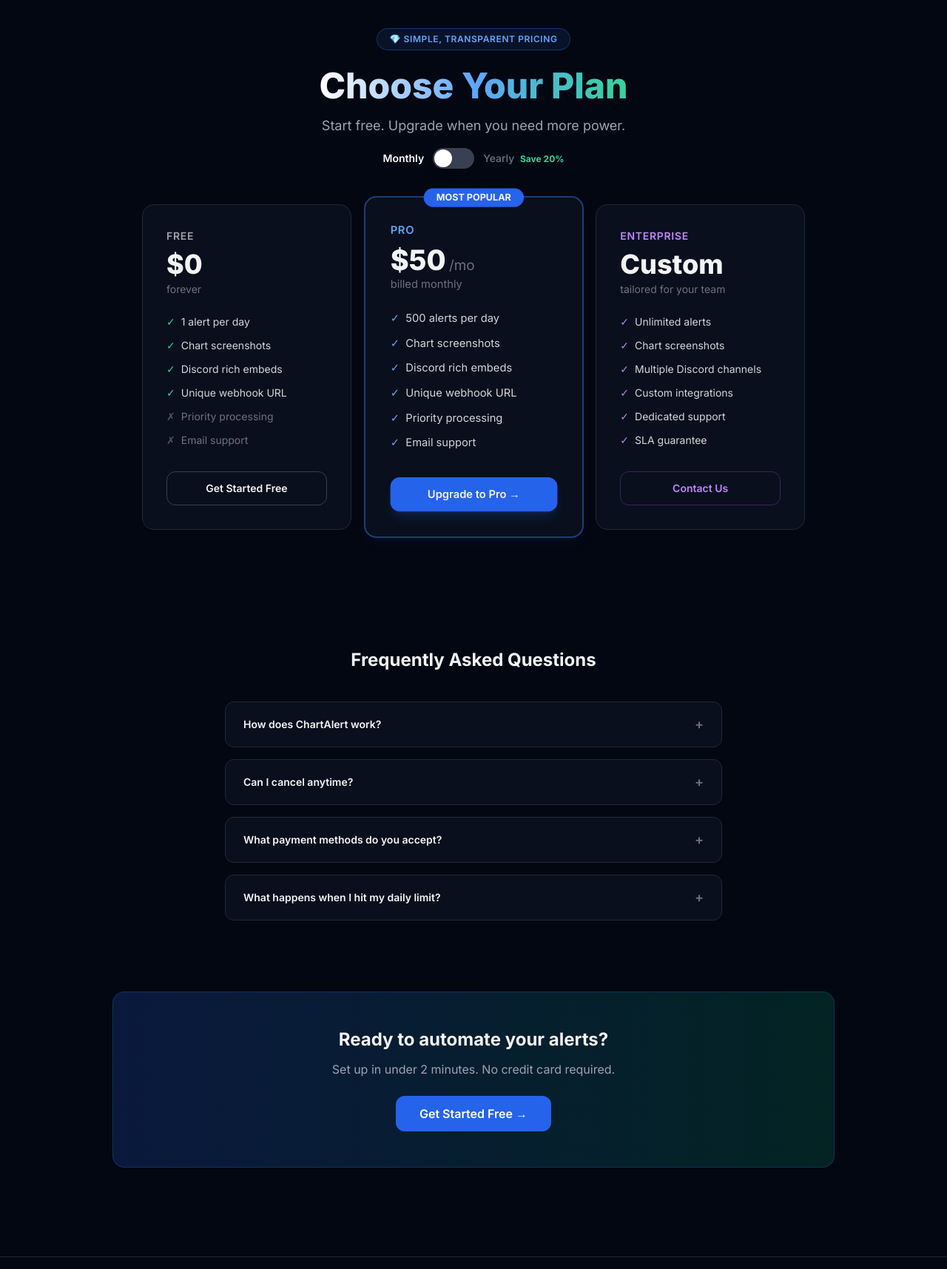
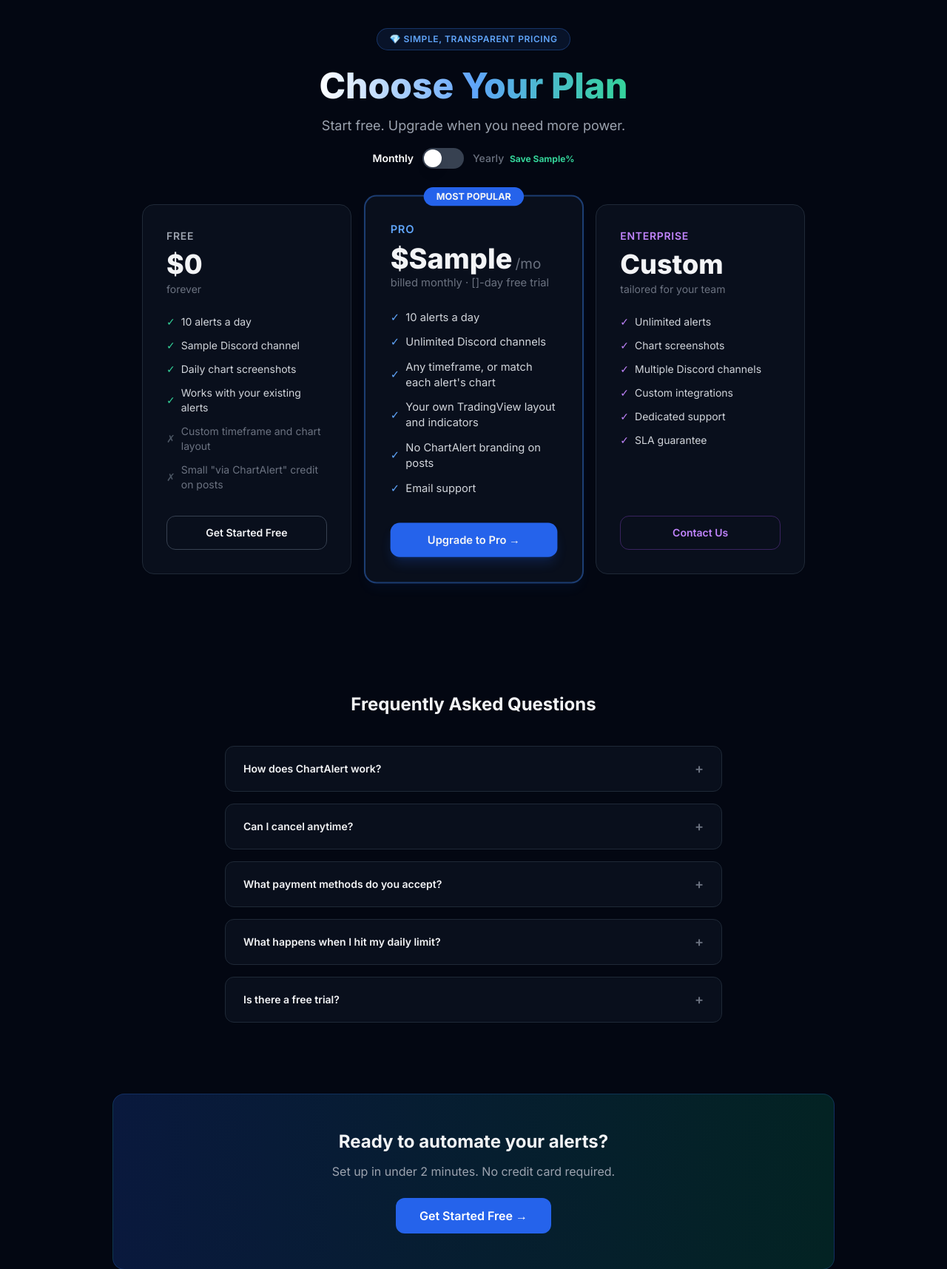
Before and after one commit to FarrukhTahir5/tv-to-discord-saas, a Python web app: template app/templates/pricing.html in a window 1280 px wide. Shown: the part 131-1846 px from the top of the page at 74% size. Run offline with Jinja, Linux system fonts and the light colour scheme; the template is opened without the code that fills it: most values are stand-ins (such as "Sample title", 1, 10 or a date in 2020); some libraries are stand-ins or nearby versions.

Commit message:
New pricing: Pro $19/month ($15 yearly), 7-day trial, feature-gated Free
- Pro $19/month or $15/month billed yearly; prices come from config and
  are shared by every page through a template global
- Every signup gets a 7-day Pro trial, no card
- Free: 3 alerts a day, 1 Discord channel, daily chart only, and a
  clickable "via ChartAlert" credit on each post
- Pro: unlimited channels, custom timeframe and chart layout, unbranded
- Existing free users keep extra channels and saved settings; the
  worker just ignores Pro settings while they're on Free
- Landing page no longer claims <5s delivery

Co-Authored-By: Claude Opus 5.5 <noreply@anthropic.com>

```diff
--- a/app/templates/pricing.html
+++ b/app/templates/pricing.html
@@ -27,7 +27,7 @@
             </div>
         </button>
         <span id="label-yearly" class="text-sm font-medium text-gray-500">Yearly
-            <span class="text-emerald-400 text-xs font-bold ml-1">Save 20%</span>
+            <span class="text-emerald-400 text-xs font-bold ml-1">Save {{ plans.yearly_saving_pct }}%</span>
         </span>
     </div>
 
@@ -39,14 +39,14 @@
             <div class="text-4xl font-extrabold mb-1">$0</div>
             <div class="text-sm text-gray-500 mb-6">forever</div>
             <ul class="space-y-3 text-sm text-gray-300 flex-1">
-                <li class="flex items-center gap-2"><span class="text-emerald-400">✓</span> 1 alert per day</li>
-                <li class="flex items-center gap-2"><span class="text-emerald-400">✓</span> Chart screenshots</li>
-                <li class="flex items-center gap-2"><span class="text-emerald-400">✓</span> Discord rich embeds</li>
-                <li class="flex items-center gap-2"><span class="text-emerald-400">✓</span> Unique webhook URL</li>
+                <li class="flex items-center gap-2"><span class="text-emerald-400">✓</span> {{ plans.free_alerts }} alerts a day</li>
+                <li class="flex items-center gap-2"><span class="text-emerald-400">✓</span> {{ plans.free_channels }} Discord channel</li>
+                <li class="flex items-center gap-2"><span class="text-emerald-400">✓</span> Daily chart screenshots</li>
+                <li class="flex items-center gap-2"><span class="text-emerald-400">✓</span> Works with your existing alerts</li>
                 <li class="flex items-center gap-2"><span class="text-gray-600">✗</span> <span
-                        class="text-gray-500">Priority processing</span></li>
+                        class="text-gray-500">Custom timeframe and chart layout</span></li>
                 <li class="flex items-center gap-2"><span class="text-gray-600">✗</span> <span
-                        class="text-gray-500">Email support</span></li>
+                        class="text-gray-500">Small "via ChartAlert" credit on posts</span></li>
             </ul>
             <a href="/register"
                 class="block mt-8 text-center py-3 border border-gray-700 rounded-xl text-sm font-semibold hover:bg-gray-800 transition">
@@ -62,16 +62,16 @@
             </div>
             <div class="text-sm font-semibold text-blue-400 uppercase tracking-wider mb-2">Pro</div>
             <div class="flex items-baseline gap-1">
-                <span id="pro-price" class="text-4xl font-extrabold">$50</span>
+                <span id="pro-price" class="text-4xl font-extrabold">${{ plans.pro_monthly }}</span>
                 <span id="pro-period" class="text-lg font-normal text-gray-500">/mo</span>
             </div>
-            <div id="pro-billing-note" class="text-sm text-gray-500 mb-6">billed monthly</div>
+            <div id="pro-billing-note" class="text-sm text-gray-500 mb-6">billed monthly · {{ plans.trial_days }}-day free trial</div>
             <ul class="space-y-3 text-sm text-gray-300 flex-1">
-                <li class="flex items-center gap-2"><span class="text-blue-400">✓</span> 500 alerts per day</li>
-                <li class="flex items-center gap-2"><span class="text-blue-400">✓</span> Chart screenshots</li>
-                <li class="flex items-center gap-2"><span class="text-blue-400">✓</span> Discord rich embeds</li>
-                <li class="flex items-center gap-2"><span class="text-blue-400">✓</span> Unique webhook URL</li>
-                <li class="flex items-center gap-2"><span class="text-blue-400">✓</span> Priority processing</li>
+                <li class="flex items-center gap-2"><span class="text-blue-400">✓</span> {{ plans.pro_alerts }} alerts a day</li>
+                <li class="flex items-center gap-2"><span class="text-blue-400">✓</span> Unlimited Discord channels</li>
+                <li class="flex items-center gap-2"><span class="text-blue-400">✓</span> Any timeframe, or match each alert's chart</li>
+                <li class="flex items-center gap-2"><span class="text-blue-400">✓</span> Your own TradingView layout and indicators</li>
+                <li class="flex items-center gap-2"><span class="text-blue-400">✓</span> No ChartAlert branding on posts</li>
                 <li class="flex items-center gap-2"><span class="text-blue-400">✓</span> Email support</li>
             </ul>
             <form action="/billing/create-checkout" method="POST" id="pro-form">
@@ -151,7 +151,18 @@
             </summary>
             <p class="text-sm text-gray-400 mt-3">
                 Alerts beyond your daily limit are dropped and won't be forwarded to Discord. Your counter resets at
-                midnight UTC each day. Upgrade to Pro for 500 alerts/day.
+                midnight UTC each day. Upgrade to Pro for {{ plans.pro_alerts }} alerts a day.
+            </p>
+        </details>
+
+        <details class="group bg-gray-900/50 border border-gray-800 rounded-xl px-6 py-4 cursor-pointer">
+            <summary class="flex justify-between items-center font-semibold text-sm">
+                Is there a free trial?
+                <span class="text-gray-500 group-open:rotate-45 transition-transform text-lg">+</span>
+            </summary>
+            <p class="text-sm text-gray-400 mt-3">
+                Yes. Every new account gets {{ plans.trial_days }} days of full Pro, no card required. After that you
+                move to the Free plan unless you subscribe.
             </p>
         </details>
     </div>
@@ -185,9 +196,9 @@
         if (isYearly) {
             dot.style.transform = 'translateX(28px)';
             toggle.classList.replace('bg-gray-700', 'bg-blue-600');
-            price.textContent = '$40';
+            price.textContent = '${{ plans.pro_yearly_monthly }}';
             period.textContent = '/mo';
-            note.textContent = 'billed $480/year';
+            note.textContent = 'billed ${{ plans.pro_yearly_total }}/year · {{ plans.trial_days }}-day free trial';
             labelM.classList.replace('text-white', 'text-gray-500');
             labelM.classList.replace('font-semibold', 'font-medium');
             labelY.classList.replace('text-gray-500', 'text-white');
@@ -196,9 +207,9 @@
         } else {
             dot.style.transform = 'translateX(0)';
             toggle.classList.replace('bg-blue-600', 'bg-gray-700');
-            price.textContent = '$50';
+            price.textContent = '${{ plans.pro_monthly }}';
             period.textContent = '/mo';
-            note.textContent = 'billed monthly';
+            note.textContent = 'billed monthly · {{ plans.trial_days }}-day free trial';
             labelM.classList.replace('text-gray-500', 'text-white');
             labelM.classList.replace('font-medium', 'font-semibold');
             labelY.classList.replace('text-white', 'text-gray-500');
```
Also changed, not shown: app/config.py (+6 -1 lines), app/main.py (+4 -3 lines), app/routes/auth.py (+9 -1 lines), app/routes/dashboard.py (+29 -6 lines), app/services/discord_svc.py (+9 -3 lines), app/services/queue_svc.py (+6 -2 lines), app/templates/dashboard.html (+23 -14 lines), app/templates/landing.html (+15 -15 lines), app/templates_config.py (+16 -0 lines).
